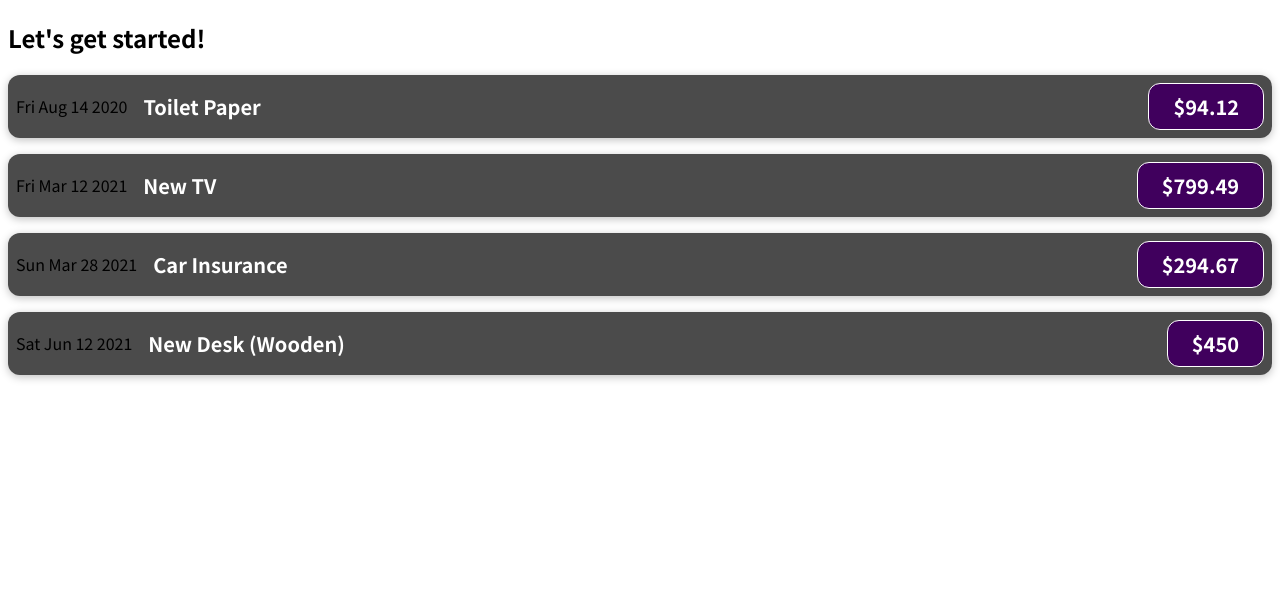
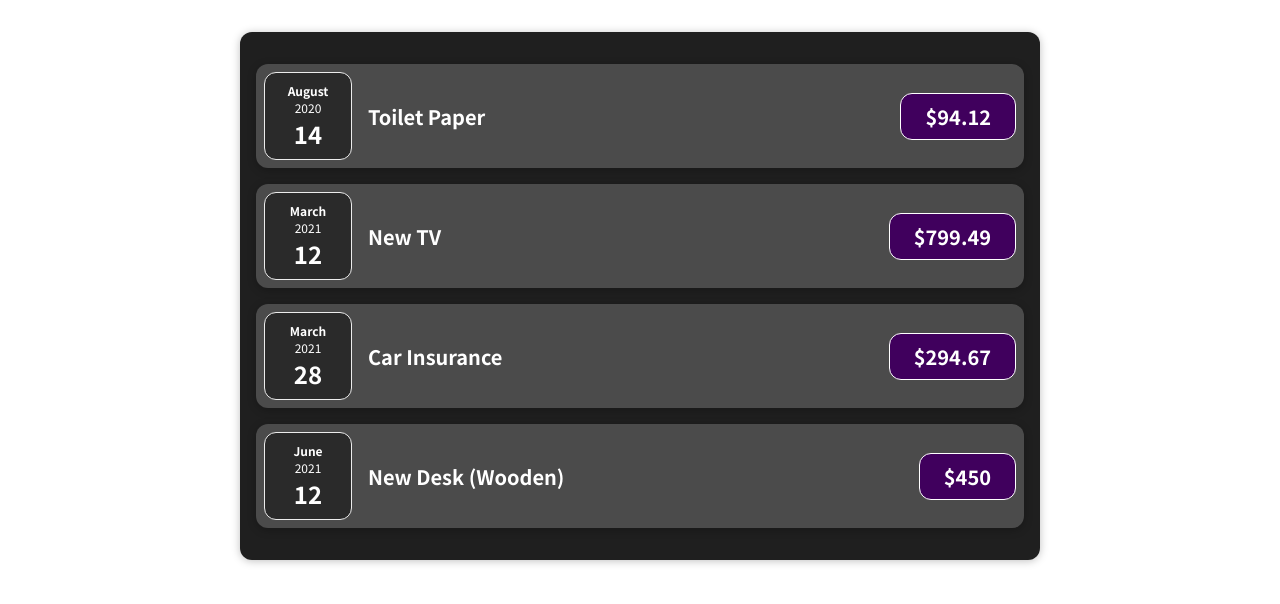
Before and after one commit to saurabh-damde/react-course, a JavaScript app: page / in a window 1280 px wide. Shown: the top 604 px of the page. Built offline with nearby package versions, Linux system fonts and the light colour scheme.

Commit message:
Implement component splitting

```diff
--- a/src/App.js
+++ b/src/App.js
@@ -1,4 +1,4 @@
-import ExpenseItem from "./components/ExpenseItem";
+import Expenses from "./components/Expenses";
 
 function App() {
   const expenses = [
@@ -30,27 +30,7 @@
 
   return (
     <div>
-      <h2>Let's get started!</h2>
-      <ExpenseItem
-        title={expenses[0].title}
-        amount={expenses[0].amount}
-        date={expenses[0].date}
-      ></ExpenseItem>
-      <ExpenseItem
-        title={expenses[1].title}
-        amount={expenses[1].amount}
-        date={expenses[1].date}
-      ></ExpenseItem>
-      <ExpenseItem
-        title={expenses[2].title}
-        amount={expenses[2].amount}
-        date={expenses[2].date}
-      ></ExpenseItem>
-      <ExpenseItem
-        title={expenses[3].title}
-        amount={expenses[3].amount}
-        date={expenses[3].date}
-      ></ExpenseItem>
+      <Expenses expenses={expenses} />
     </div>
   );
 }
--- /dev/null
+++ b/src/components/ExpenseDate.css
@@ -0,0 +1,26 @@
+.expense-date {
+  display: flex;
+  flex-direction: column;
+  width: 5.5rem;
+  height: 5.5rem;
+  border: 1px solid #ececec;
+  background-color: #2a2a2a;
+  color: white;
+  border-radius: 12px;
+  align-items: center;
+  justify-content: center;
+}
+
+.expense-date__month {
+  font-size: 0.75rem;
+  font-weight: bold;
+}
+
+.expense-date__year {
+  font-size: 0.75rem;
+}
+
+.expense-date__day {
+  font-size: 1.5rem;
+  font-weight: bold;
+}
--- /dev/null
+++ b/src/components/ExpenseDate.js
@@ -0,0 +1,18 @@
+import "./ExpenseDate.css";
+
+function ExpenseDate(props) {
+  const [day, month, year] = [
+    props.date.toLocaleString("en-US", { day: "2-digit" }),
+    props.date.toLocaleString("en-US", { month: "long" }),
+    props.date.getFullYear(),
+  ];
+  return (
+    <div className="expense-date">
+      <div className="expense-date__month">{month}</div>
+      <div className="expense-date__year">{year}</div>
+      <div className="expense-date__day">{day}</div>
+    </div>
+  );
+}
+
+export default ExpenseDate;
--- a/src/components/ExpenseItem.js
+++ b/src/components/ExpenseItem.js
@@ -1,12 +1,18 @@
+import ExpenseDate from "./ExpenseDate";
 import "./ExpenseItem.css";
 
 function ExpenseItem(props) {
+  const [date, title, amount] = [
+    props.expense.date,
+    props.expense.title,
+    props.expense.amount,
+  ];
   return (
     <div className="expense-item">
-      <div>{props.date.toDateString()}</div>
+      <ExpenseDate date={date} />
       <div className="expense-item__description">
-        <h2>{props.title}</h2>
-        <div className="expense-item__price">${props.amount}</div>
+        <h2>{title}</h2>
+        <div className="expense-item__price">${amount}</div>
       </div>
     </div>
   );
--- /dev/null
+++ b/src/components/Expenses.css
@@ -0,0 +1,9 @@
+.expenses {
+  padding: 1rem;
+  background-color: rgb(31, 31, 31);
+  margin: 2rem auto;
+  width: 50rem;
+  max-width: 95%;
+  border-radius: 12px;
+  box-shadow: 0 1px 8px rgba(0, 0, 0, 0.25);
+}
--- /dev/null
+++ b/src/components/Expenses.js
@@ -0,0 +1,14 @@
+import ExpenseItem from "./ExpenseItem";
+import "./Expenses.css";
+
+function Expenses(props) {
+  return (
+    <div className="expenses">
+      <ExpenseItem expense={props.expenses[0]} />
+      <ExpenseItem expense={props.expenses[1]} />
+      <ExpenseItem expense={props.expenses[2]} />
+      <ExpenseItem expense={props.expenses[3]} />
+    </div>
+  );
+}
+export default Expenses;
```
